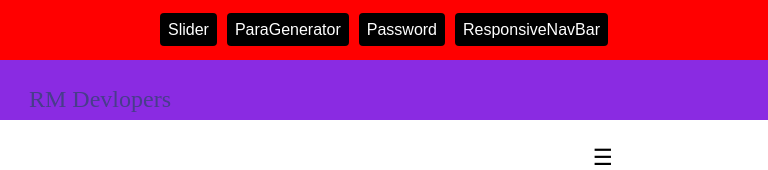
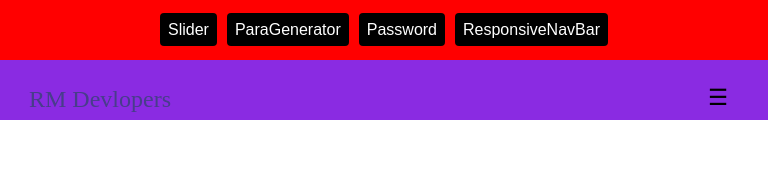
Before and after one commit to RMHamzaArif89/ReactJs-Mini-Projects, a React (Vite) app in the folder ReactMini_Pro11_to_15/: page /navbar in a window 768 px wide. Shown: the top 170 px of the page. Built offline with nearby package versions, Linux system fonts and the light colour scheme.

Commit message:
updated the navbar component adding the styling

```diff
--- a/ReactMini_Pro11_to_15/src/components/ResponsibeNavBar/navbar.css
+++ b/ReactMini_Pro11_to_15/src/components/ResponsibeNavBar/navbar.css
@@ -1,7 +1,7 @@
 .nav-side {
   width: 100%;
   height: 80px;
-  background: lightblue;
+  background: blueviolet;
   display: flex;
   align-items: center;
 
@@ -65,7 +65,7 @@
   cursor: pointer;
   list-style: none;
   width: 100%;
-  height: 30px;
+  height: 100%;
   padding: 10px 0px;
   text-align: center;
   font-size: 1.2rem;
@@ -94,12 +94,12 @@
     width: 100%;
     height: 60px;
     background: blueviolet;
+    position: relative;
   }
   .nav-side{
     display: none;
   }
   .nav-tog {
-    float: right;
     font-size: 2rem;
     line-height: 1.8;
     padding: 6px 14px;
@@ -108,8 +108,8 @@
     display:block;
    z-index: 1000;
    position: absolute;
-   top: 15%;
-   right: 15%;
+   top: 0%;
+   right: 0%;
   }
 
   .nav-tog a {
```
